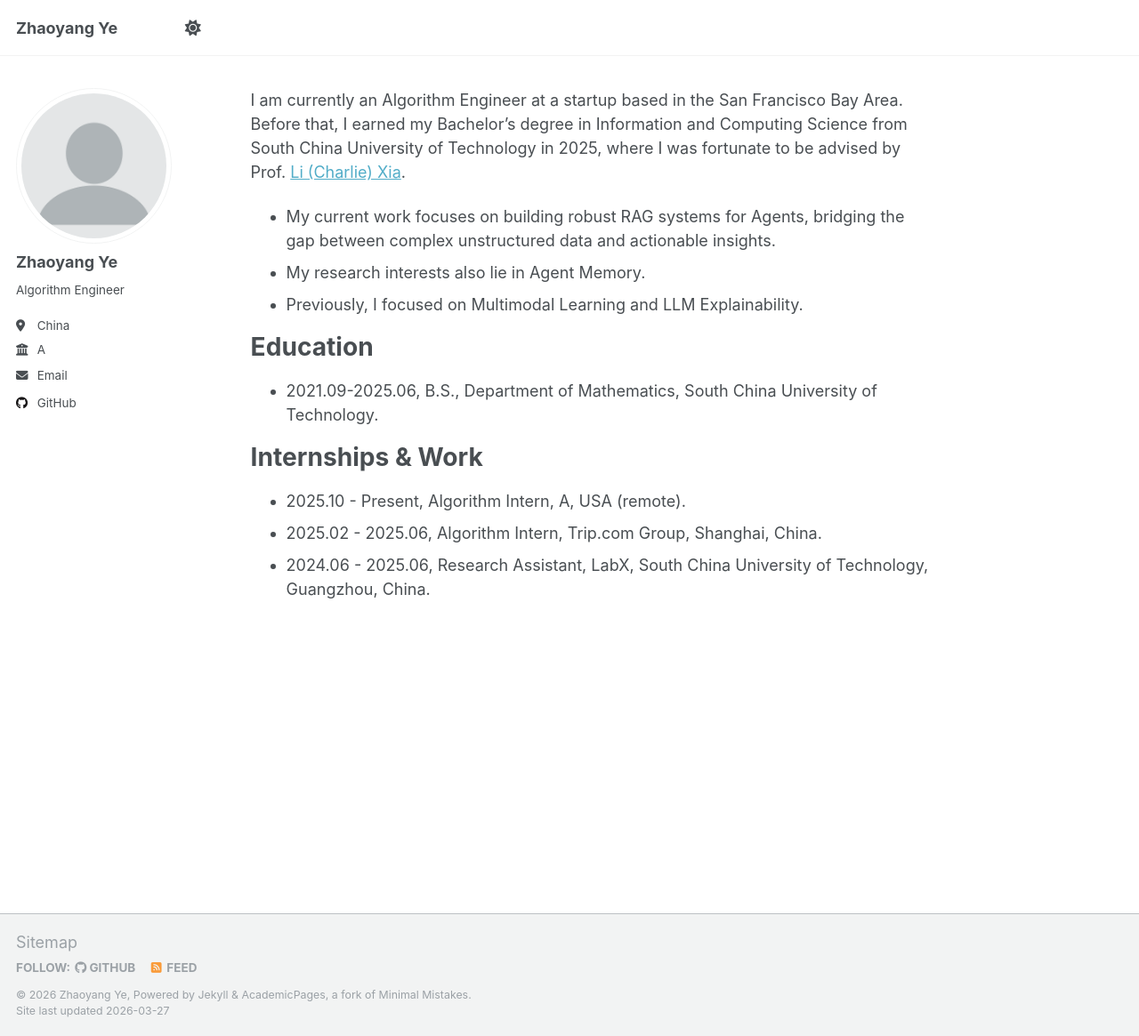
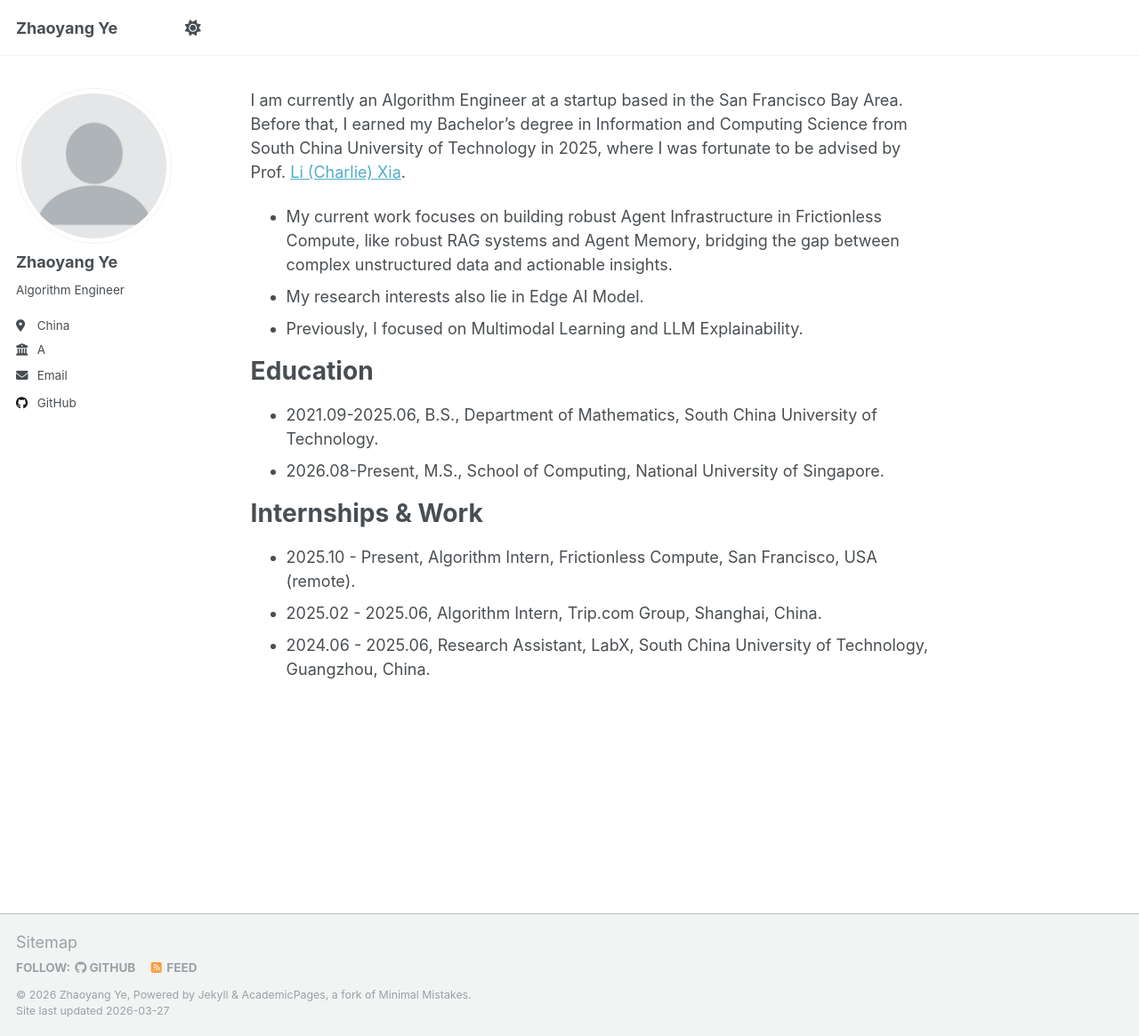
Before and after one commit to Sorbett/sorbett.github.io, a Jekyll site: the page built from _pages/about.md, in a window 1280 px wide and 1165 px high. Shown: the whole window at 89% size. Built offline with Jekyll 4.4.1, drawn with Linux system fonts in a browser that asks for light colours.

Commit message:
ms change

```diff
--- a/_pages/about.md
+++ b/_pages/about.md
@@ -9,16 +9,17 @@ redirect_from:
 
 I am currently an Algorithm Engineer at a startup based in the San Francisco Bay Area. Before that, I earned my Bachelor’s degree in Information and Computing Science from South China University of Technology in 2025, where I was fortunate to be advised by Prof. [Li (Charlie) Xia](https://scholar.google.com/citations?hl=en&user=e1GOPw0AAAAJ).
 
-- My current work focuses on building robust RAG systems for Agents, bridging the gap between complex unstructured data and actionable insights.
-- My research interests also lie in Agent Memory.
+- My current work focuses on building robust Agent Infrastructure in Frictionless Compute, like robust RAG systems and Agent Memory, bridging the gap between complex unstructured data and actionable insights.
+- My research interests also lie in Edge AI Model.
 - Previously, I focused on Multimodal Learning and LLM Explainability.
 
 Education
 ======
 - 2021.09-2025.06, B.S., Department of Mathematics, South China University of Technology.
+- 2026.08-Present, M.S., School of Computing, National University of Singapore.
 
 Internships & Work
 ======
-- 2025.10 - Present, Algorithm Intern, A, USA (remote).
+- 2025.10 - Present, Algorithm Intern, Frictionless Compute, San Francisco, USA (remote).
 - 2025.02 - 2025.06, Algorithm Intern, Trip.com Group, Shanghai, China.
 - 2024.06 - 2025.06, Research Assistant, LabX, South China University of Technology, Guangzhou, China.
```
Also changed, not shown: _pages/cv.md (+1 -1 lines).
